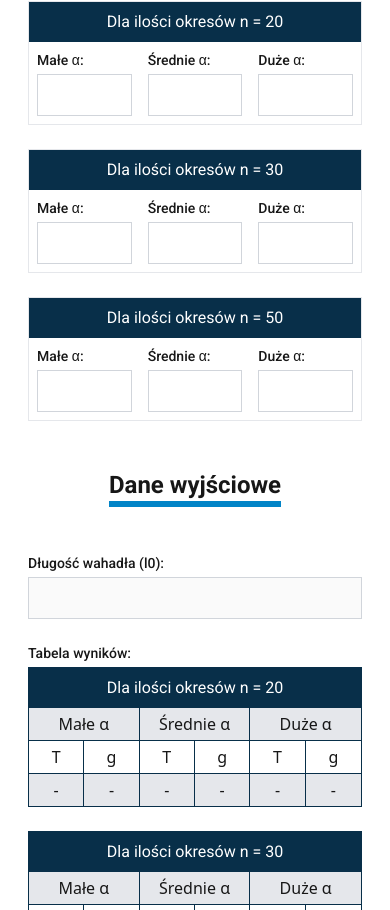
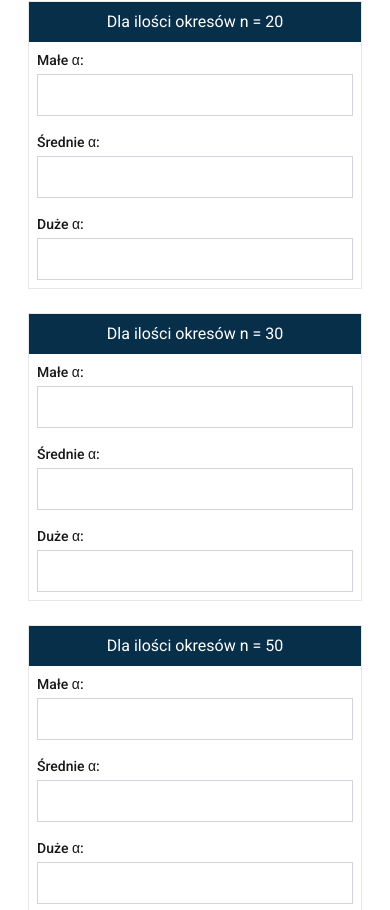
Before and after one commit to KoTubA/earth-acceleration-app, a React (Vite) app: page / in a window 390 px wide. Shown: the part 7174-8084 px from the top of the page. Built offline with nearby package versions, Linux system fonts and the light colour scheme.

Commit message:
Implement initial structure for export-to-PDF feature in debugging mode

```diff
--- a/src/components/molecules/PeriodDataOutput.jsx
+++ b/src/components/molecules/PeriodDataOutput.jsx
@@ -8,7 +8,7 @@ const PeriodDataOutput = ({ title, result }) => {
       <h4 className="text-center text-white bg-sky-950 font-display pt-2 pb-2">
         {title}
       </h4>
-      <div className="grid grid-cols-3">
+      <div className="grid md:grid-cols-3">
         {Object.keys(result).map((key, index, array) => (
           <div
             key={index}
@@ -16,7 +16,7 @@ const PeriodDataOutput = ({ title, result }) => {
           >
             <div
               className={`col-span-full bg-gray-200 p-1 border-b border-sky-950${
-                index === array.length - 1 ? '' : ' border-r'
+                index === array.length - 1 ? '' : ' md:border-r'
               }`}
             >
               {resultFields[index]}
@@ -26,14 +26,14 @@ const PeriodDataOutput = ({ title, result }) => {
             </div>
             <div
               className={`col-span-1 p-1 border-sky-950 border-b ${
-                index === array.length - 1 ? '' : ' border-r'
+                index === array.length - 1 ? '' : ' md:border-r'
               }`}
             >
               g
             </div>
             <div
               className={
-                'col-span-1 bg-gray-200 p-1 font-normal border-sky-950 border-r'
+                'col-span-1 bg-gray-200 p-1 font-normal border-sky-950 border-r border-b md:border-b-0'
               }
             >
               <span title={result[key].T} className="truncate">
@@ -43,8 +43,8 @@ const PeriodDataOutput = ({ title, result }) => {
               </span>
             </div>
             <div
-              className={`col-span-1 bg-gray-200 p-1 font-normal border-sky-950${
-                index === array.length - 1 ? '' : ' border-r'
+              className={`col-span-1 bg-gray-200 p-1 font-normal border-sky-950 border-b md:border-b-0${
+                index === array.length - 1 ? '' : ' md:border-r'
               }`}
             >
               <span title={result[key].g} className="truncate">
--- a/src/components/organisms/Conclusion.jsx
+++ b/src/components/organisms/Conclusion.jsx
@@ -1,24 +1,31 @@
+import { useContext } from 'react';
 import Button from 'src/components/atoms/Button';
 import SectionTitle from 'src/components/molecules/SectionTitle';
+import { RaportContext } from 'src/providers/RaportProvider';
 
 const Conclusion = () => {
+  const { resultState, handleConclusionsChange, handleExportToPDF } =
+    useContext(RaportContext);
+
   return (
     <section className="flex justify-center bg-gray-100 w-full">
       <div className="flex flex-col items-center py-16 px-7 lg:px-14 xl:px-20 max-w-screen-xl w-full">
-        <SectionTitle title="Wnioski" />
+        <SectionTitle title="Conclusions" />
         <div className="flex flex-col items-center w-full">
           <label
             htmlFor="message"
             className="mb-2 text-sm font-medium self-start font-display"
           >
-            Twoje wnioski:
+            Your conclusions:
           </label>
           <textarea
             id="message"
             rows="16"
+            value={resultState.conclusions}
+            onChange={handleConclusionsChange}
             className="block resize-none p-2.5 w-full text-sm text-black bg-white border border-gray-300 focus:outline-none focus:border-sky-500 focus:ring-1 focus:ring-sky-600 mb-9"
           ></textarea>
-          <Button title="Eksportuj do PDF" />
+          <Button title="Export to PDF" onClick={handleExportToPDF} />
         </div>
       </div>
     </section>
--- a/src/components/organisms/Results.jsx
+++ b/src/components/organisms/Results.jsx
@@ -38,7 +38,7 @@ const Results = () => {
           <span className="block mb-1 text-sm font-medium text-gray-900 font-display">
             Tabela wyników:
           </span>
-          <div className="flex w-full gap-4 overflow-x-scroll md:flex-wrap md:overflow-x-auto pb-2">
+          <div className="flex w-full gap-4 overflow-x-auto lg:flex-wrap pb-2">
             {resultState.history.length > 0 ? (
               resultState.history.map((result, index) => (
                 <ResultCard
@@ -55,8 +55,8 @@ const Results = () => {
             )}
           </div>
         </div>
-        <form className="grid grid-cols-2 gap-6 md:gap-4 lg:gap-x-12 xl:gap-x-24 w-full">
-          <div className="col-span-full md:col-start-1 md:row-start-1 md:col-span-1">
+        <form className="grid grid-cols-2 gap-6 lg:gap-4 lg:gap-x-12 xl:gap-x-24 w-full">
+          <div className="col-span-full lg:col-start-1 lg:row-start-1 lg:col-span-1">
             <SectionTitle title="Dane wejściowe" isSmall />
             <div className="grid gap-4">
               <InputField
@@ -77,16 +77,16 @@ const Results = () => {
               />
             </div>
           </div>
-          <div className="col-span-full md:col-start-1 md:row-start-2 md:col-span-1">
+          <div className="col-span-full lg:col-start-1 lg:row-start-2 lg:col-span-1">
             <span className="block mb-1 text-sm font-medium text-gray-900 font-display">
               Czas t[s] n drgań:
             </span>
             {periods.map((n) => (
-              <div key={n} className="mb-6 md:mb-4 border border-gray-200">
+              <div key={n} className="mb-6 lg:mb-4 border border-gray-200">
                 <h4 className="text-center text-white bg-sky-950 font-display pt-2 pb-2">
                   Dla ilości okresów n = {n}
                 </h4>
-                <div className="grid grid-cols-3 gap-4 p-2">
+                <div className="grid md:grid-cols-3 gap-4 p-2">
                   {inputFields.map(({ label, id }) => (
                     <InputField
                       key={`${id}-${n}`}
@@ -102,7 +102,7 @@ const Results = () => {
               </div>
             ))}
           </div>
-          <div className="col-span-full md:col-start-2 md:row-start-1 md:col-span-1">
+          <div className="col-span-full lg:col-start-2 lg:row-start-1 lg:col-span-1">
             <SectionTitle title="Dane wyjściowe" isSmall />
             <div>
               <label
@@ -120,7 +120,7 @@ const Results = () => {
               />
             </div>
           </div>
-          <div className="col-span-full md:col-start-2 md:row-start-2 md:col-span-1">
+          <div className="col-span-full lg:col-start-2 lg:row-start-2 lg:col-span-1">
             <span className="block mb-1 text-sm font-medium font-display">
               Tabela wyników:
             </span>
--- a/src/providers/RaportProvider.jsx
+++ b/src/providers/RaportProvider.jsx
@@ -70,6 +70,11 @@ const initialResult = {
 // Reducer for handling result calculations and saving
 const resultReducer = (state, action) => {
   switch (action.type) {
+    case 'SET_CONCLUSIONS_VALUE':
+      return {
+        ...state,
+        conclusions: action.value,
+      };
     case 'CALCULATE_RESULT':
       console.log('Updated result');
       return {
@@ -89,8 +94,18 @@ const resultReducer = (state, action) => {
     case 'SAVE_RESULT':
       console.log('Result saved');
       return {
+        conclusions: state.conclusions,
         currentResult: initialResult,
         history: [...state.history, state.currentResult],
+      };
+
+    case 'EXPORT_TO_PDF':
+      console.log('Export to PDF clicked!');
+      // TODO: Add logic for exporting to PDF or any other action you desire
+      return {
+        currentResult: initialResult,
+        history: [],
+        conclusions: '',
       };
 
     default:
@@ -106,6 +121,8 @@ export const RaportContext = React.createContext({
   handleCalculateResult: () => {},
   handleSaveResult: () => {},
   handleDeleteResult: () => {},
+  handleConclusionsChange: () => {},
+  handleExportToPDF: () => {},
 });
 
 const RaportProvider = ({ children }) => {
@@ -113,6 +130,7 @@ const RaportProvider = ({ children }) => {
   const [resultState, dispatchResult] = useReducer(resultReducer, {
     currentResult: initialResult,
     history: [],
+    conclusions: '',
   });
 
   // Event handler for input value changes
@@ -334,6 +352,26 @@ const RaportProvider = ({ children }) => {
     dispatchResult({ type: 'UPDATE_RESULT', index });
   };
 
+  // Event handler for changing the 'conclusions' field
+  const handleConclusionsChange = (e) => {
+    dispatchResult({ type: 'SET_CONCLUSIONS_VALUE', value: e.target.value });
+  };
+
+  // Event handler for exporting to PDF
+  const handleExportToPDF = () => {
+    // Check if there is at least one element in history and conclusions is not empty
+    if (
+      resultState.history.length > 0 &&
+      resultState.conclusions.trim() !== ''
+    ) {
+      dispatchResult({ type: 'EXPORT_TO_PDF' });
+    } else {
+      console.log(
+        'Cannot export to PDF. Ensure there is at least one element in history and conclusions are not empty.',
+      );
+    }
+  };
+
   return (
     <RaportContext.Provider
       value={{
@@ -344,6 +382,8 @@ const RaportProvider = ({ children }) => {
         handleCalculateResult,
         handleSaveResult,
         handleDeleteResult,
+        handleConclusionsChange,
+        handleExportToPDF,
       }}
     >
       {children}
```
